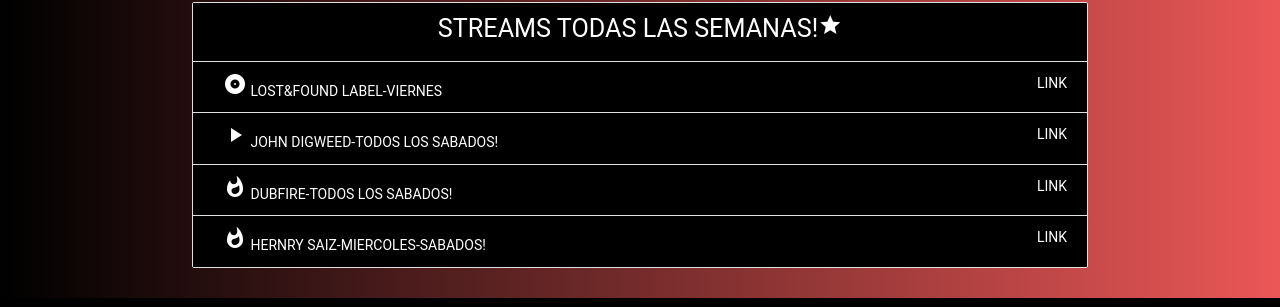
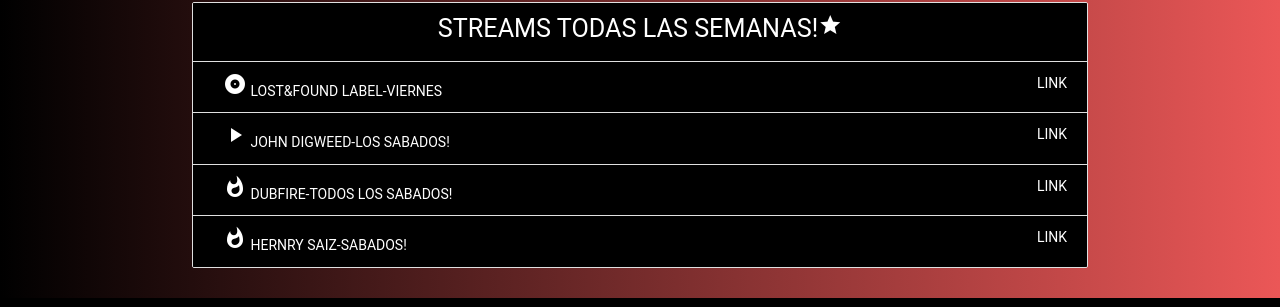
Before and after one commit to francoandes12/technostation, an Angular app: page / in a window 1280 px wide. Shown: the part 5114-5421 px from the top of the page. Built offline with nearby package versions, Linux system fonts and the light colour scheme.

Commit message:
"version 3.4.6"

```diff
--- a/src/app/components/home/home.component.html
+++ b/src/app/components/home/home.component.html
@@ -104,7 +104,7 @@
       </div>
     </li>
     <li class="collection-item black white-text">
-      <div><i class="material-icons">play_arrow</i> JOHN DIGWEED-TODOS LOS SABADOS!<a
+      <div><i class="material-icons">play_arrow</i> JOHN DIGWEED-LOS SABADOS!<a
           href="https://www.facebook.com/djjohndigweed" target="_blank" class="secondary-content white-text">LINK</a>
       </div>
     </li>
@@ -113,7 +113,7 @@
           target="_blank" class="secondary-content white-text">LINK</a></div>
     </li>
     <li class="collection-item black white-text">
-      <div><i class="material-icons">whatshot</i> HERNRY SAIZ-MIERCOLES-SABADOS!<a href="https://www.facebook.com/HenrySaizOfficial"
+      <div><i class="material-icons">whatshot</i> HERNRY SAIZ-SABADOS!<a href="https://www.facebook.com/HenrySaizOfficial"
           target="_blank" class="secondary-content white-text">LINK</a></div>
     </li>
   </ul>
```
